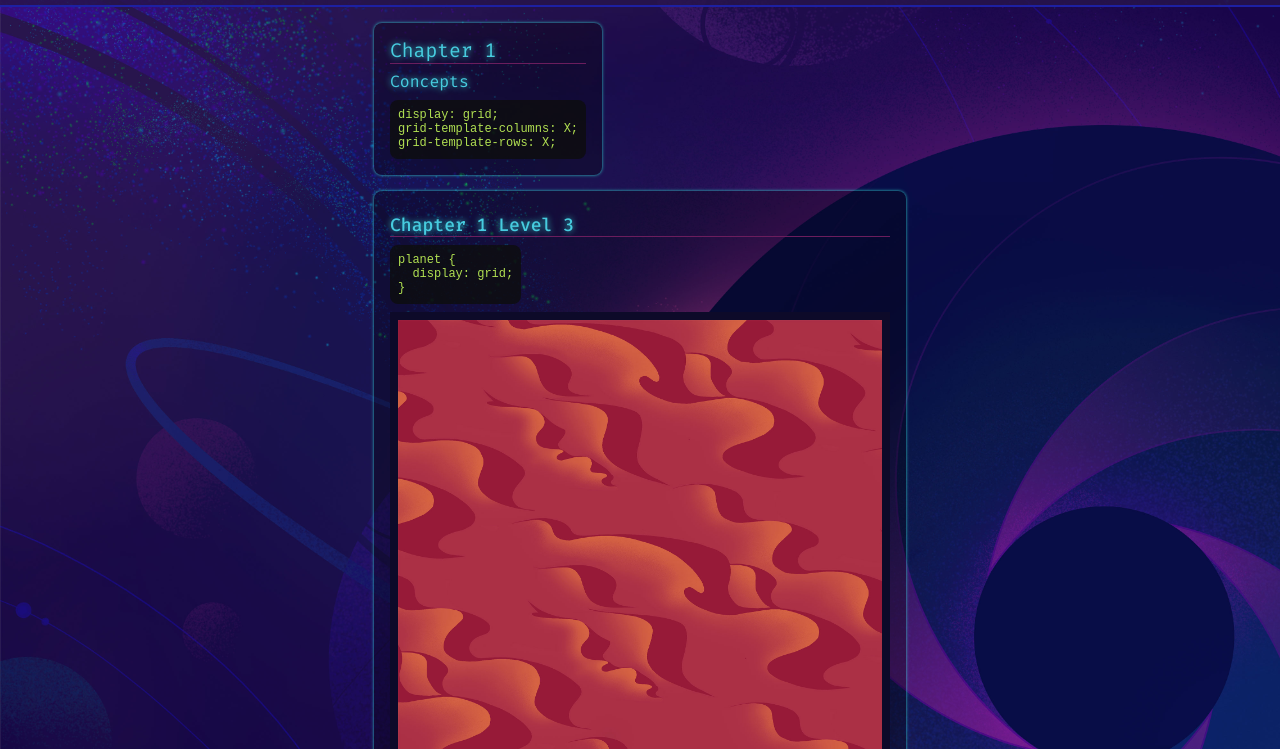
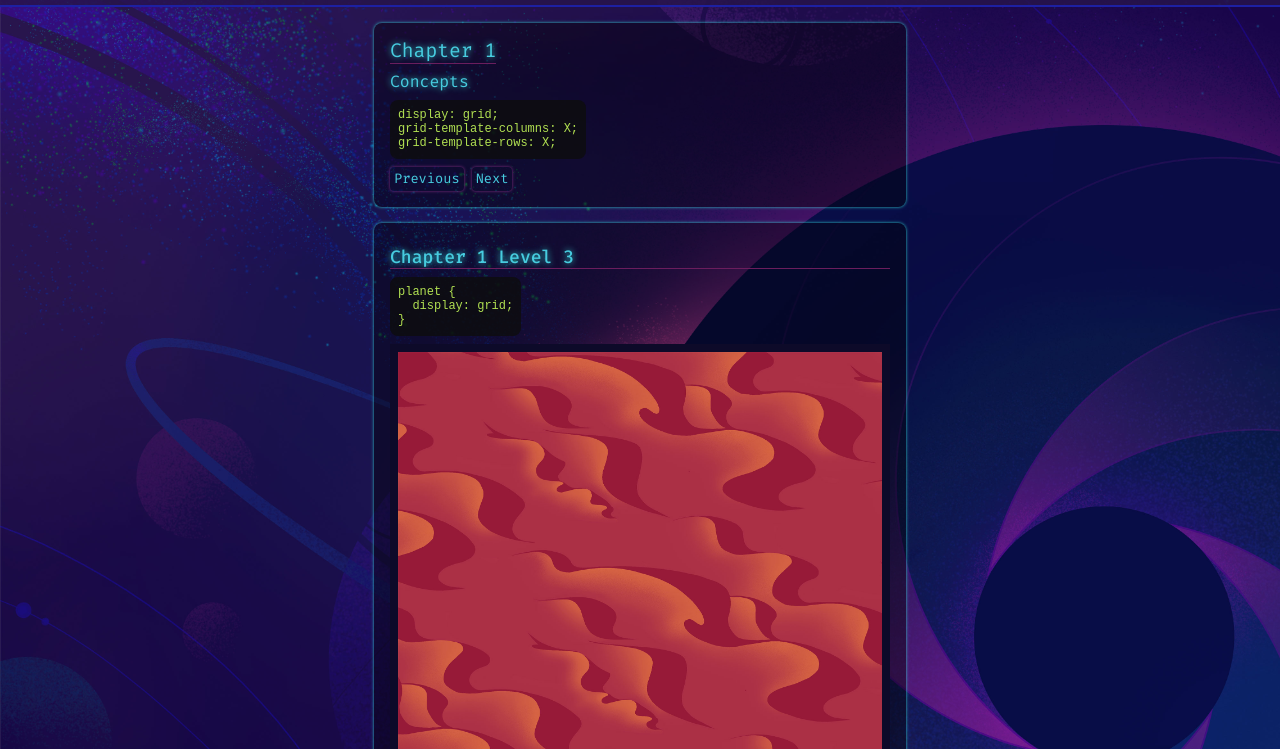
Before and after one commit to bazmurphy/grid-critters, a plain HTML site: page index.html in a window 1280 px wide. Shown: the part 51-800 px from the top of the page. Drawn offline with Linux system fonts and the light colour scheme.

Commit message:
adjustments

```diff
--- a/index.html
+++ b/index.html
@@ -4,6 +4,7 @@
     <meta charset="UTF-8" />
     <meta name="viewport" content="width=device-width, initial-scale=1.0" />
     <link rel="stylesheet" href="style.css" />
+    <script src="script.js" defer></script>
     <title>Grid Critters</title>
   </head>
   <body>
@@ -12,13 +13,19 @@
     </header>
     <main>
       <div class="chapter-container">
+
         <div class="chapter-details">
           <h2>Chapter 1</h2>
           <h4>Concepts</h4>
           <pre><code>display: grid;
 grid-template-columns: X;
 grid-template-rows: X;</code></pre>
+          <div class="chapter-buttons-container">
+            <button class="previous-button">Previous</butto>
+            <button class="next-button">Next</button>
+          </div>
         </div>
+
         <div class="levels-container">
           <div class="level-container">
             <h3>Chapter 1 Level 3</h3>
@@ -296,15 +303,22 @@ grid-template-rows: X;</code></pre>
             </div>
           </div>
         </div>
+      </div>
 
-        <div class="chapter-container">
+      <div class="chapter-container">
           <div class="chapter-details">
             <h2>Chapter 2</h2>
             <h4>Concepts</h4>
             <pre><code>column-gap: X;
 row-gap: X;
 gap: X; / grid-gap: X;</code></pre>
+            <div class="chapter-buttons-container">
+              <button class="previous-button">Previous</butto>
+              <button class="next-button">Next</button>
+            </div>
           </div>
+
+          <div class="levels-container">
 
           <div class="level-container">
             <h3>Chapter 2 Level 1</h3>
@@ -604,6 +618,7 @@ gap: X; / grid-gap: X;</code></pre>
           </div>
         </div>
       </div>
+    </div>
     </main>
   </body>
 </html>
--- /dev/null
+++ b/script.js
@@ -0,0 +1,39 @@
+const allChaptersContainers = Array.from(
+  document.getElementsByClassName("chapter-container")
+);
+// console.log(allChaptersContainers);
+
+allChaptersContainers.forEach((chapterContainer) => {
+  // console.log(chapterContainer);
+  const previousButton = chapterContainer.querySelector(".previous-button");
+  // console.log(previousButton);
+  const nextButton = chapterContainer.querySelector(".next-button");
+  // console.log(nextButton);
+  const levelsContainer = chapterContainer.querySelector(".levels-container");
+  // console.log(levelsContainer);
+
+  previousButton.addEventListener("click", () => {});
+  nextButton.addEventListener("click", () => {});
+
+  function updateLevel() {}
+});
+
+// let currentIndex = 0;
+
+// previousButton.addEventListener("click", () => {
+//   currentIndex =
+//     (currentIndex - 1 + levelsContainer.children.length) %
+//     levelsContainer.children.length;
+//   updateLevel();
+// });
+
+// nextButton.addEventListener("click", () => {
+//   currentIndex = (currentIndex + 1) % levelsContainer.children.length;
+//   updateLevel();
+// });
+
+// const updateLevel = () => {
+//   const cardWidth = levelsContainer.children[0].offsetWidth;
+//   const translateX = -currentIndex * cardWidth;
+//   levelsContainer.style.transform = `translateX(${translateX}px)`;
+// };
--- a/style.css
+++ b/style.css
@@ -47,22 +47,23 @@ main {
   display: flex;
   flex-direction: column;
   align-items: center;
+  gap: 2rem;
   padding: 1rem;
 }
 
 .chapter-container {
   display: flex;
   flex-direction: column;
-  align-items: flex-start;
   gap: 1rem;
 }
 
 .chapter-details {
   display: flex;
   flex-direction: column;
+  align-items: flex-start;
   gap: 0.5rem;
   padding: 1rem;
-  background-color: hsla(0, 0%, 0%, 0.3);
+  background-color: hsla(0, 0%, 0%, 0.4);
   box-shadow: 0 0 0.2rem #30d4cc;
   border-radius: 0.5rem;
 }
@@ -82,16 +83,40 @@ main {
   text-shadow: 0 0 0.4rem #30d4cc;
 }
 
+.chapter-buttons-container {
+  display: flex;
+  gap: 0.5rem;
+}
+
+.chapter-buttons-container button {
+  background-color: inherit;
+  color: inherit;
+  border: none;
+  padding: 0.25rem;
+  box-shadow: 0 0 0.2rem #872e82;
+  color: #47ccdf;
+  cursor: pointer;
+  border-radius: 0.25rem;
+}
+
+.chapter-buttons-container button:hover {
+  box-shadow: 0 0 0.2rem #30d4cc;
+  color: #872e82;
+}
+
 .levels-container {
   display: flex;
   flex-direction: column;
   gap: 1rem;
+  /* max-width: 540px; */
+  /* transition: transform 0.2s ease-in-out; */
 }
 
 .level-container {
-  width: max-content;
+  /* flex: 0 0 100%; */
+  /* min-width: 100%; */
   padding: 1rem;
-  background-color: hsla(0, 0%, 0%, 0.3);
+  background-color: hsla(0, 0%, 0%, 0.4);
   box-shadow: 0 0 0.2rem #30d4cc;
   border-radius: 0.5rem;
 }
```
